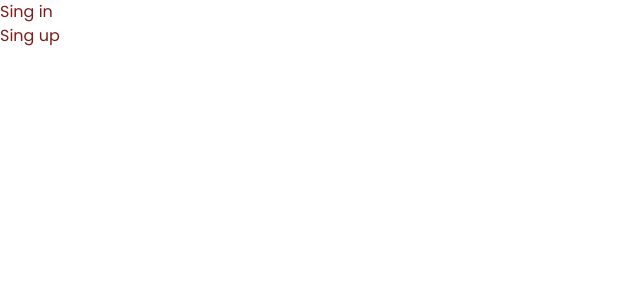
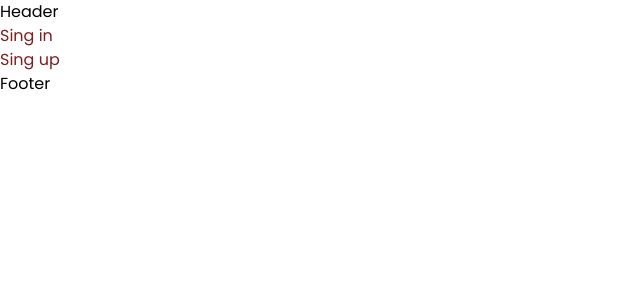
Before and after one commit to Abdalrhman-Almarakeby/furniro-frontend, a Next.js app: page / in a window 1280 px wide. Shown: the top 300 px of the page, without its empty margins (0-640 px from the left). Built offline with nearby package versions, Linux system fonts and the light colour scheme; no server answers.

Commit message:
Create main layout page group.

```diff
--- /dev/null
+++ b/src/app/(main-layout)/layout.tsx
@@ -0,0 +1,15 @@
+import { ReactNode } from "react";
+
+type LayoutProps = {
+  children: ReactNode;
+};
+
+export default function layout({ children }: LayoutProps) {
+  return (
+    <div>
+      <header>Header</header>
+      {children}
+      <footer>Footer</footer>
+    </div>
+  );
+}
```
Also changed, not shown: src/app/(main-layout)/page.tsx (renamed from src/app/page.tsx).
